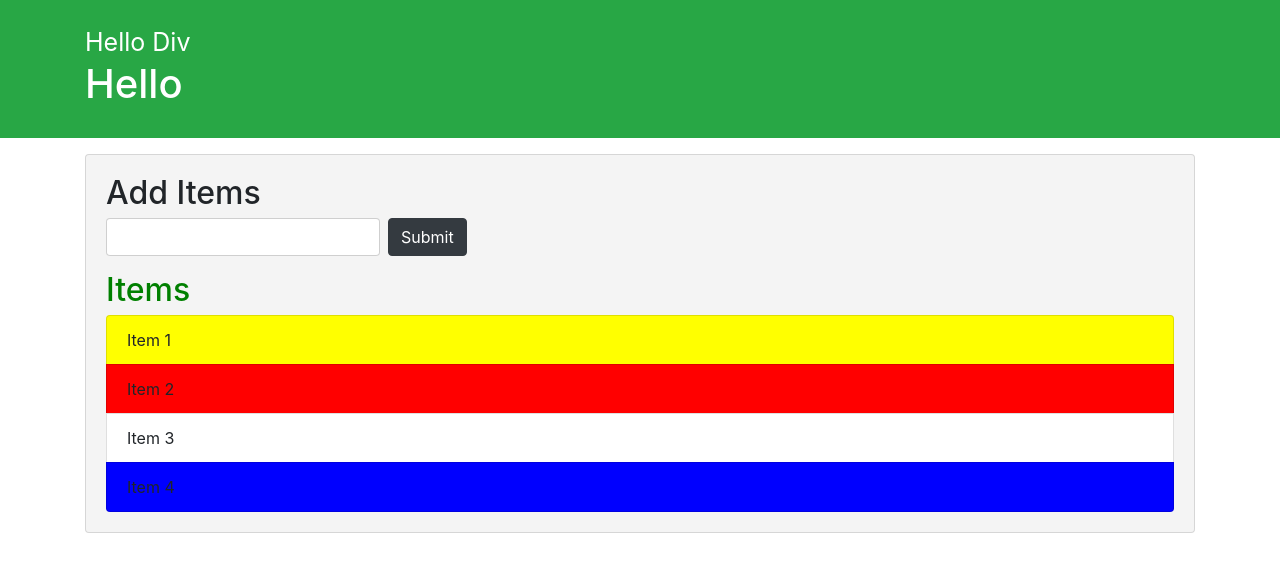
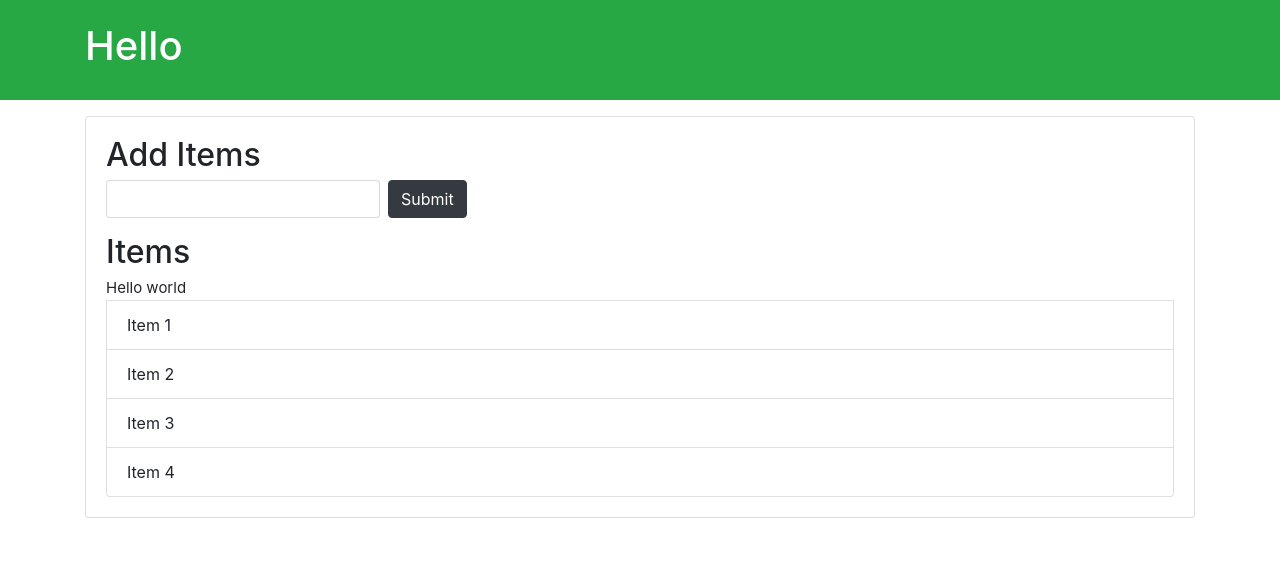
Before and after one commit to fhhdjfhedjdkjd123/dommanipulation, a plain HTML site: page index.html in a window 1280 px wide. Drawn offline with nearby package versions, Linux system fonts and the light colour scheme.

Commit message:
updated again index.task7

```diff
--- a/task7.js
+++ b/task7.js
@@ -2,29 +2,29 @@
 
 let itemList = document.querySelector("#items");
 //PARENTNODE
-itemList.parentNode.style.backgroundColor="#f4f4f4";
-console.log(itemList.parentNode.parentNode.parentNode);
+//itemList.parentNode.style.backgroundColor="#f4f4f4";
+//console.log(itemList.parentNode.parentNode.parentNode);
 
 //PARENTELEMENT
-itemList.parentElement.style.backgroundColor="#f4f4f4";
-console.log(itemList.parentElement.parentElement.parentElement);
+//itemList.parentElement.style.backgroundColor="#f4f4f4";
+//console.log(itemList.parentElement.parentElement.parentElement);
 
 //CHILNODES
-console.log(itemList.childNodes);
-console.log(itemList.children);
-itemList.children[1].style.backgroundColor="red";
+// console.log(itemList.childNodes);
+// console.log(itemList.children);
+// itemList.children[1].style.backgroundColor="red";
 
 // //FIRSTCHILD
 // console.log(itemList.firstChild);
 // //FIRST ELEMENT CHILD
 // console.log(itemList.firstElementChild);
-itemList.firstElementChild.style.backgroundColor="yellow";
+//itemList.firstElementChild.style.backgroundColor="yellow";
 
 //LASTCHILD
 //console.log(itemList.lastChild);
 //LAST ELEMENT CHILD
 // console.log(itemList.lastElementChild);
-itemList.lastElementChild.style.backgroundColor="blue";
+//itemList.lastElementChild.style.backgroundColor="blue";
 
 //next sibling
 //console.log(itemList.nextSibling);
@@ -34,18 +34,26 @@ itemList.lastElementChild.style.backgroundColor="blue";
 //previous sibling
 // console.log(itemList.previousSibling);
 // console.log(itemList.previousElementSibling);
-itemList.previousElementSibling.style.color="green";
+//itemList.previousElementSibling.style.color="green";
 
 //CREATE ELEMENT
-let newDiv = document.createElement("div");
-newDiv.className = "Hello";
-//newDiv.textContent="I am new div";
-newDiv.id="hellooooo";
-newDiv.setAttribute("title","Hello Div");
-var newdivText = document.createTextNode("Hello Div");
-newDiv.appendChild(newdivText);
-newDiv.style.fontSize="25px";
-let container = document.querySelector("header .container");
-let h1 = document.querySelector("header h1");
-container.insertBefore(newDiv,h1);
-console.log(newDiv);
+let newList = document.createElement("li");
+newList.className = "Hello";
+newList.id="hellooooo";
+newList.setAttribute("title","Hello Div");
+var newdivText = document.createTextNode("Hello world");
+newList.appendChild(newdivText);
+newList.style.fontSize="15px";
+newList.style.listStyleType="none";
+itemList.insertBefore(newList,itemList.firstElementChild);
+console.log(newList);
+
+let newTit = document.createElement("title");
+newTit.className = "Hello";
+var newTitText = document.createTextNode("Hello world");
+newTit.appendChild(newTitText);
+newTit.style.fontSize="15px";
+let head = document.querySelector("head");
+let title = document.querySelector("title");
+head.insertBefore(newTit,title);
+console.log(newTit);
```
Also changed, not shown: index.html (+2 -1 lines).
